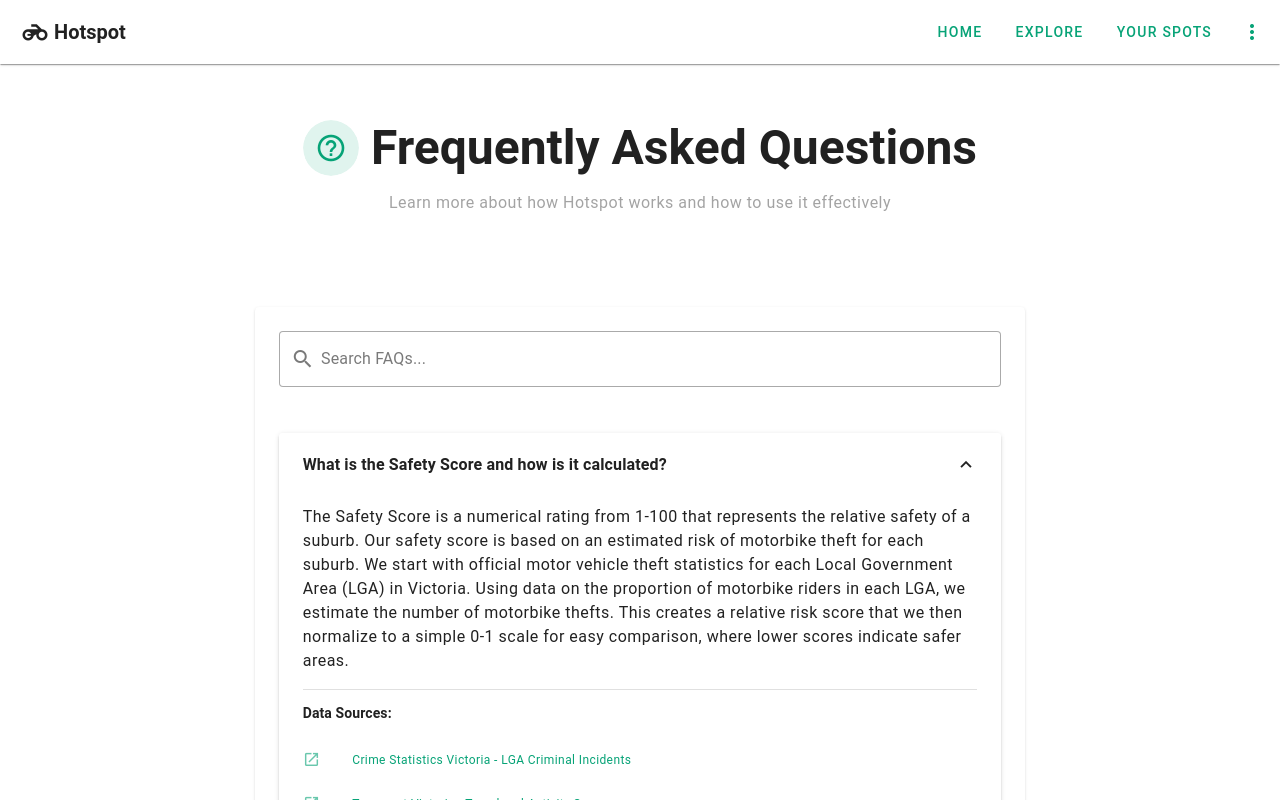
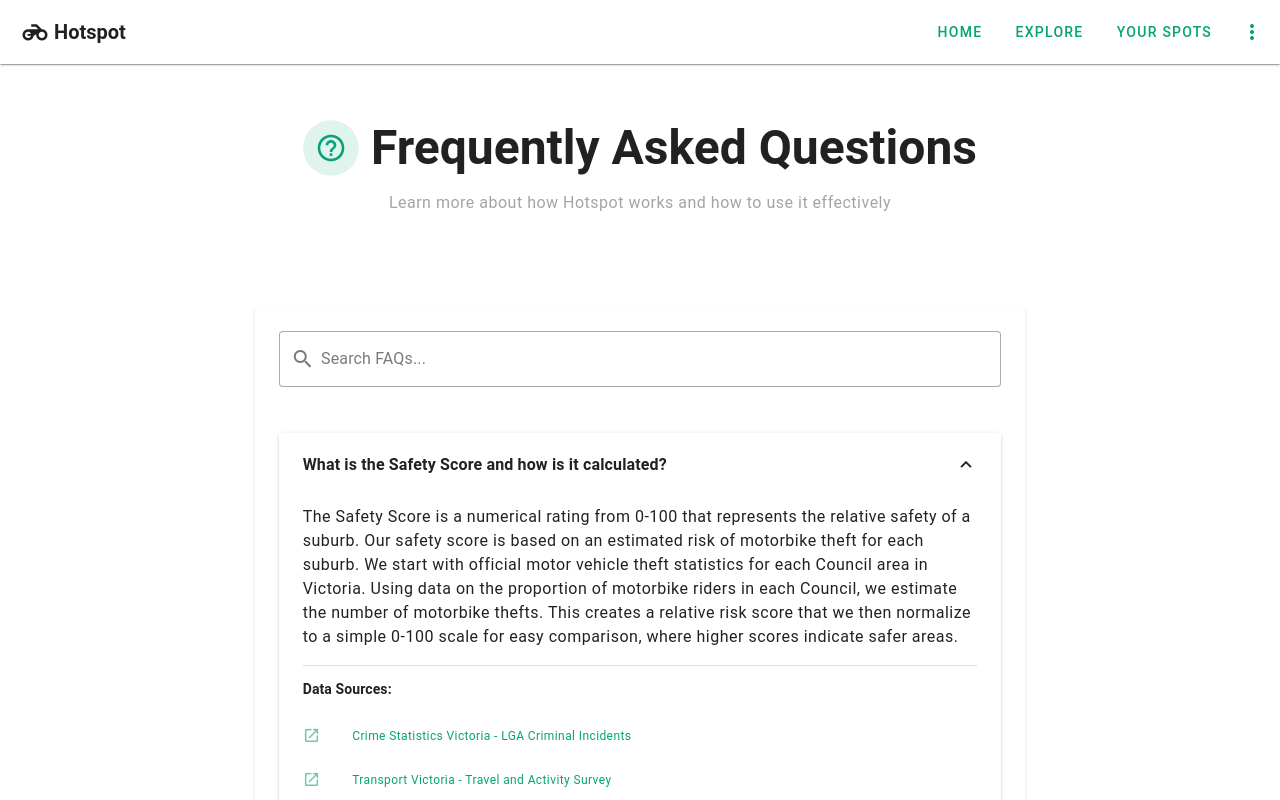
Before and after one commit to michaelmcallister/hotspot, a Vue app in the folder src/web/: page /faq in a window 1280 px wide. Shown: the top 800 px of the page. Built offline with nearby package versions, Linux system fonts and the light colour scheme.

Commit message:
Revert wording for FAQ

```diff
--- a/src/web/src/App.vue
+++ b/src/web/src/App.vue
@@ -31,7 +31,7 @@
 
       <v-main class="pb-12 pb-sm-14">
         <!-- Full width TipsBanner container -->
-        <div v-if="route.path === '/'" class="full-width-banner">
+        <div v-if="$route.path === '/'" class="full-width-banner">
           <TipsBanner />
         </div>
         <router-view />
@@ -80,13 +80,12 @@
 
 <script setup lang="ts">
 import { ref } from 'vue';
-import { useRouter, useRoute } from 'vue-router';
+import { useRouter } from 'vue-router';
 import ResourcesModal from './components/ResourcesModal.vue';
 import AppLogo from './components/AppLogo.vue';
 import TipsBanner from './components/TipsBanner.vue';
 
 const router = useRouter();
-const route = useRoute();
 const showResources = ref(false);
 
 const goToFAQ = () => {
--- a/src/web/src/components/FAQ.vue
+++ b/src/web/src/components/FAQ.vue
@@ -117,7 +117,7 @@ const faqItems = ref<FAQItem[]>([
   {
     id: 1,
     question: "What is the Safety Score and how is it calculated?",
-    answer: "The Safety Score is a numerical rating from 1-100 that represents the relative safety of a suburb. Our safety score is based on an estimated risk of motorbike theft for each suburb. We start with official motor vehicle theft statistics for each Local Government Area (LGA) in Victoria. Using data on the proportion of motorbike riders in each LGA, we estimate the number of motorbike thefts. This creates a relative risk score that we then normalize to a simple 0-1 scale for easy comparison, where lower scores indicate safer areas.",
+    answer: "The Safety Score is a numerical rating from 0-100 that represents the relative safety of a suburb. Our safety score is based on an estimated risk of motorbike theft for each suburb. We start with official motor vehicle theft statistics for each Council area in Victoria. Using data on the proportion of motorbike riders in each Council, we estimate the number of motorbike thefts. This creates a relative risk score that we then normalize to a simple 0-100 scale for easy comparison, where higher scores indicate safer areas.",
     category: "safety",
     resources: [
       {
@@ -145,7 +145,7 @@ const faqItems = ref<FAQItem[]>([
   {
     id: 4,
     question: "What do the different risk levels mean?",
-    answer: "Risk levels are categorized as: <strong>Low Risk</strong> (100-75 safety score), <strong>Medium Risk</strong> (75-50 safety score), and <strong>High Risk</strong> (49-1 safety score). Suburbs within the same Council area often have similar scores because the initial risk calculation is done at the Council level using Victoria-wide crime and road user data. This Council-level score is then applied to all postcodes and suburbs within that Council. The score represents the overall risk level for the broader Council area rather than individual street-level risk.",
+    answer: "Risk levels are categorized as: <strong>Low Risk</strong> (80-100 safety score), <strong>Medium Risk</strong> (50-79 safety score), and <strong>High Risk</strong> (0-49 safety score). Suburbs within the same Council area often have similar scores because the initial risk calculation is done at the Council level using Victoria-wide crime and road user data. This Council-level score is then applied to all postcodes and suburbs within that Council. The score represents the overall risk level for the broader Council area rather than individual street-level risk.",
     category: "safety"
   },
   {
```
